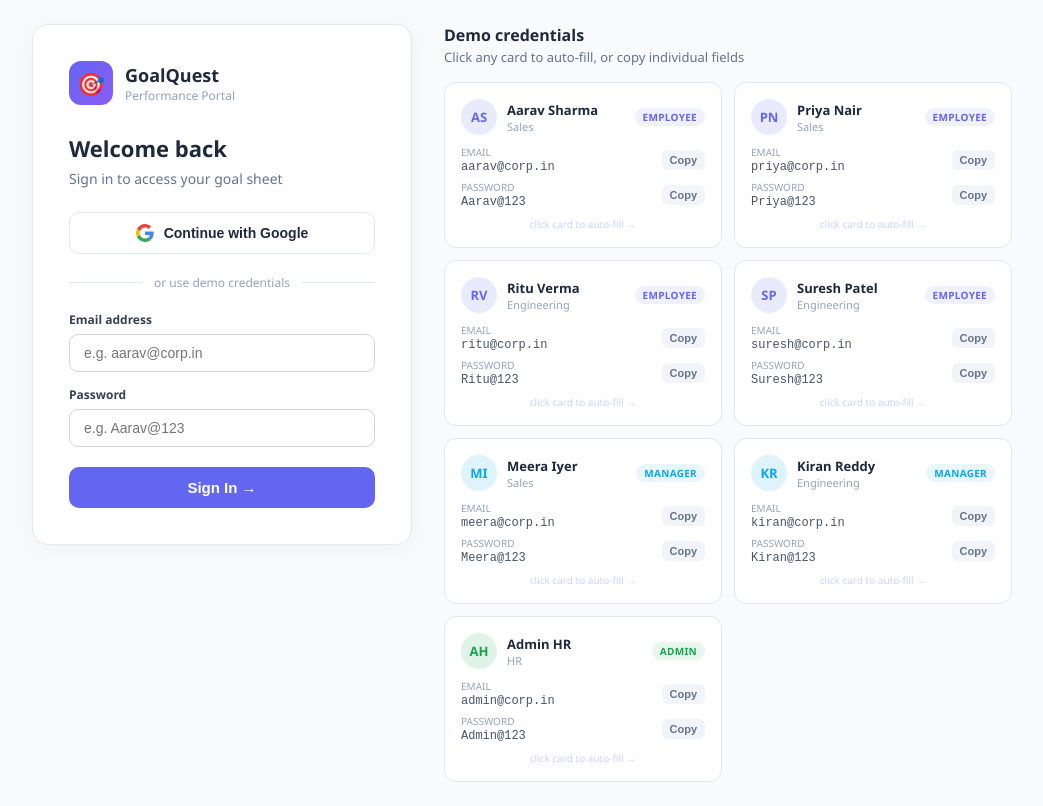
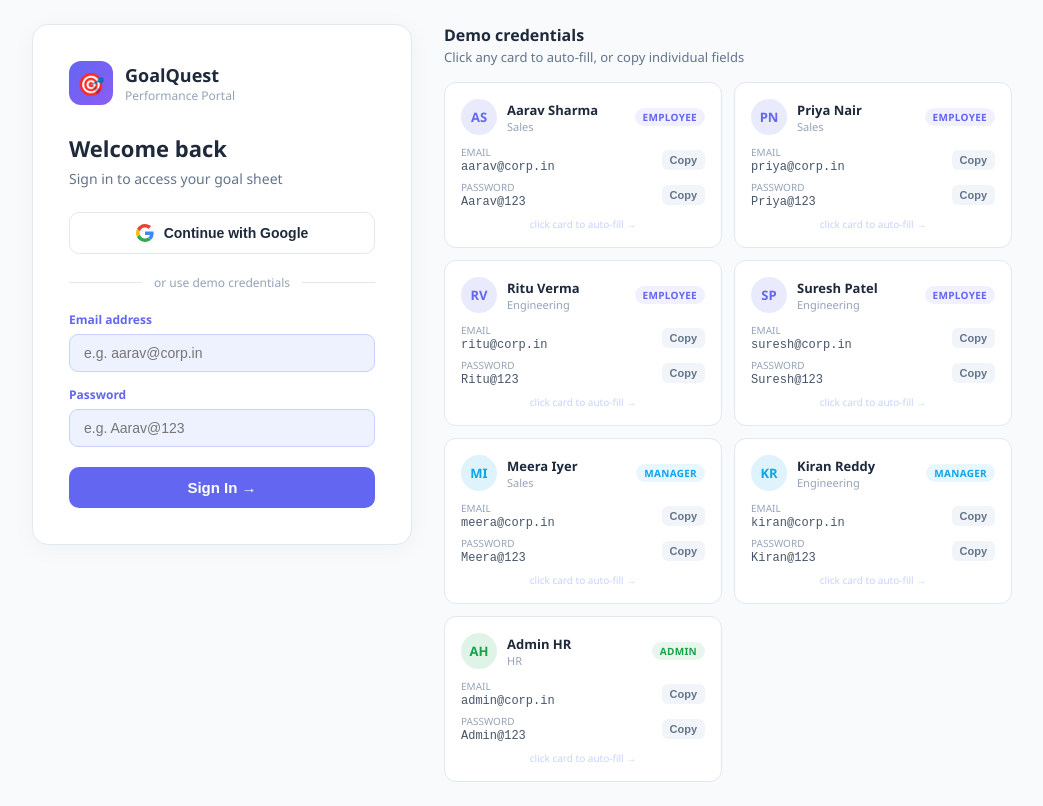
Before and after one commit to mansisonkar1909/goalportal, a React (Vite) app: page / in a window 1280 px wide. Shown: the whole page, without its empty margins (118-1161 px from the left). Built offline with nearby package versions, Linux system fonts and the light colour scheme.

Commit message:
Update login page email and password field colors

```diff
--- a/src/LoginPage.jsx
+++ b/src/LoginPage.jsx
@@ -13,6 +13,14 @@ const DUMMY_USERS = [
 ];
 
 const roleColor = { Employee:"#6366f1", Manager:"#0ea5e9", Admin:"#16a34a" };
+
+const fieldLabelStyle = { display:"block", fontSize:12, fontWeight:600, color:"#6366f1", marginBottom:6 };
+const fieldInputStyle = (hasError) => ({
+  width:"100%", padding:"10px 14px", borderRadius:9, boxSizing:"border-box",
+  fontSize:14, color:"#1e293b", outline:"none",
+  background: hasError ? "#fef2f2" : "#eef2ff",
+  border: hasError ? "1.5px solid #dc2626" : "1.5px solid #c7d2fe",
+});
 
 export default function LoginPage({ onLogin }) {
   const [email, setEmail]       = useState("");
@@ -116,29 +124,17 @@ export default function LoginPage({ onLogin }) {
 
           <form onSubmit={handleDummyLogin}>
             <div style={{ marginBottom:14 }}>
-              <label style={{ display:"block", fontSize:12, fontWeight:600, color:"#374151", marginBottom:6 }}>
-                Email address
-              </label>
+              <label style={fieldLabelStyle}>Email address</label>
               <input type="email" value={email} onChange={e=>{setEmail(e.target.value);setError("");}}
                 placeholder="e.g. aarav@corp.in"
-                style={{
-                  width:"100%", padding:"10px 14px", borderRadius:9,
-                  border: error ? "1.5px solid #dc2626" : "1px solid #d1d5db",
-                  fontSize:14, color:"#1e293b", outline:"none", boxSizing:"border-box"
-                }}
+                style={fieldInputStyle(!!error)}
               />
             </div>
             <div style={{ marginBottom:20 }}>
-              <label style={{ display:"block", fontSize:12, fontWeight:600, color:"#374151", marginBottom:6 }}>
-                Password
-              </label>
+              <label style={fieldLabelStyle}>Password</label>
               <input type="password" value={password} onChange={e=>{setPassword(e.target.value);setError("");}}
                 placeholder="e.g. Aarav@123"
-                style={{
-                  width:"100%", padding:"10px 14px", borderRadius:9,
-                  border: error ? "1.5px solid #dc2626" : "1px solid #d1d5db",
-                  fontSize:14, color:"#1e293b", outline:"none", boxSizing:"border-box"
-                }}
+                style={fieldInputStyle(!!error)}
               />
             </div>
 
```
